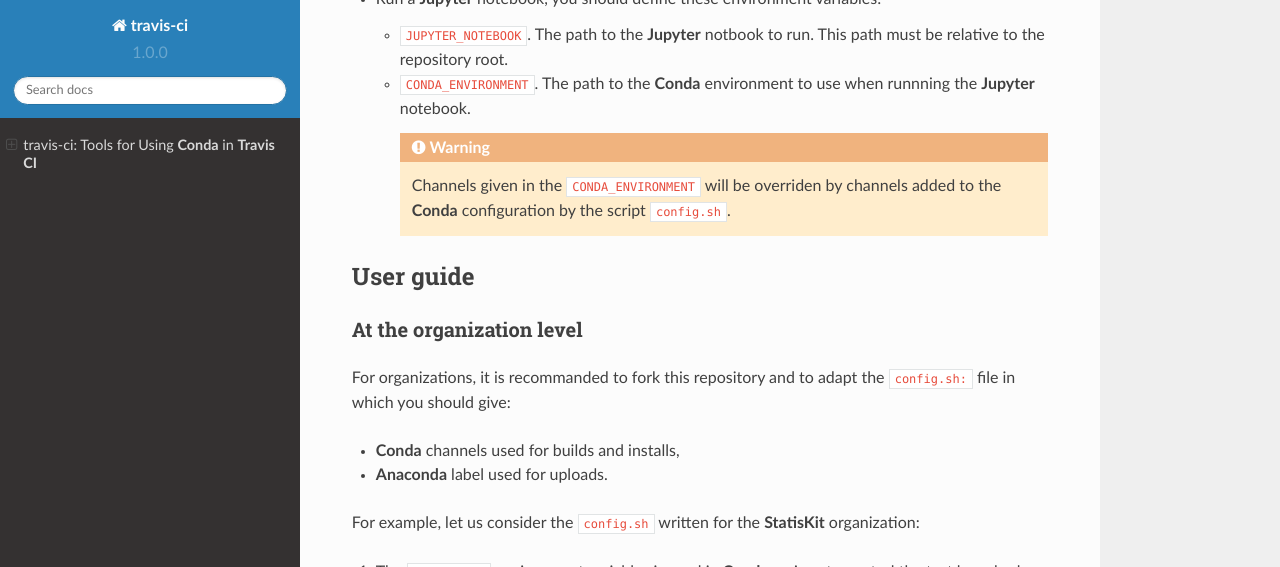
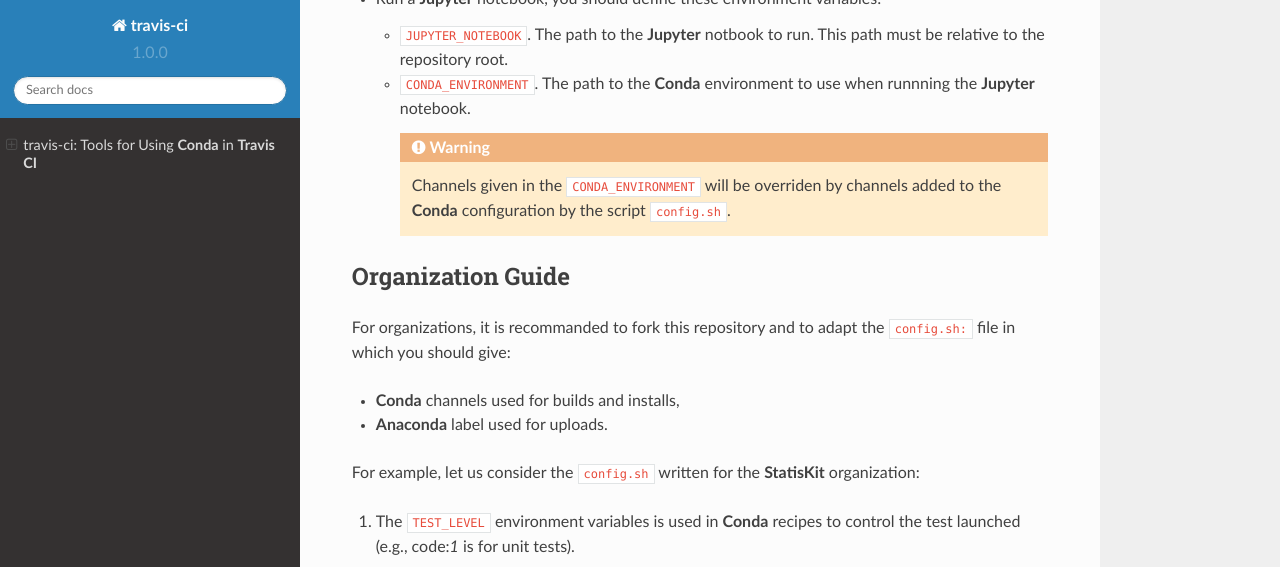
Before and after one commit to StatisKit/travis-ci, a Sphinx documentation site: the page built from doc/index.rst, in a window 1280 px wide and 900 px high, scrolled down 2830 px, cut to the strip 0-567 px from the top of the window. Built offline with Sphinx 7.4.7 and the Read the Docs theme 2.0.0, drawn with Linux system fonts in a browser that asks for light colours; some of the changed text lies outside the part shown.

Commit message:
Update doc

```diff
--- a/doc/index.rst
+++ b/doc/index.rst
@@ -1,10 +1,7 @@
 .. include:: ../README.rst
 
-User guide
-----------
-
-At the organization level
-+++++++++++++++++++++++++
+Organization Guide
+------------------
 
 For organizations, it is recommanded to fork this repository and to adapt the :code:`config.sh:` file in which you should give:
 
@@ -50,8 +47,8 @@ For example, let us consider the :code:`config.sh` written for the **StatisKit**
 
          In order to prevent **Anaconda** channel collision for the :code:`release` label on the :code:`statiskit` channel (e.g. with **AppVeyor CI**), the :code:`release` label is changed to :code:`travis-release`.
 
-At the repository level
-+++++++++++++++++++++++
+Repository Guide
+----------------
 
 To activate **Travis CI** for a **GitHub** repository, refers to this `page <https://help.github.com/enterprise/2.11/admin/guides/developer-workflow/continuous-integration-using-travis-ci/>`_
 
```
